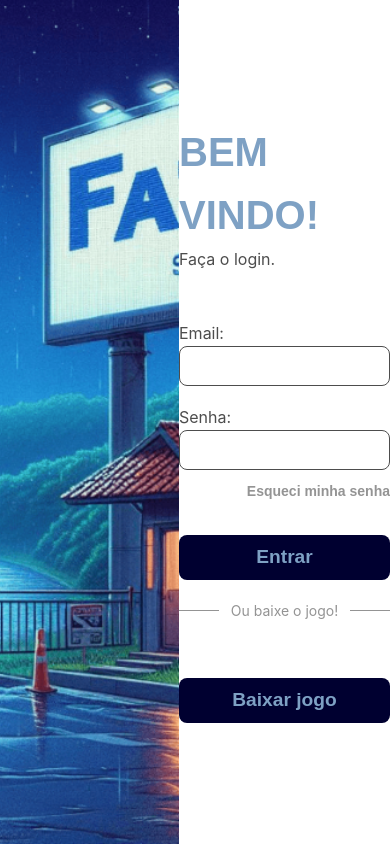
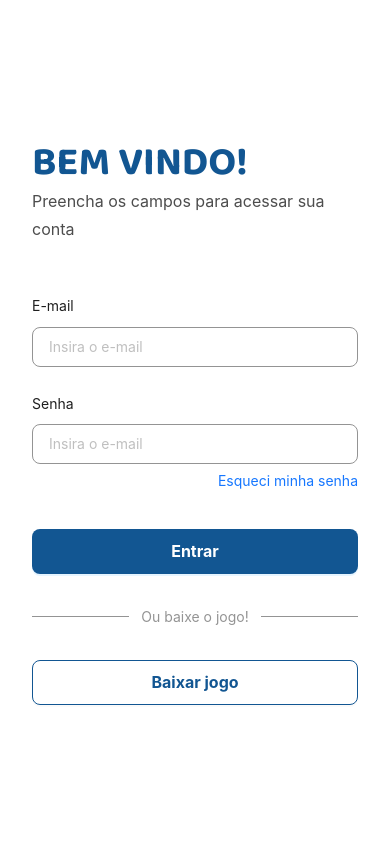
Before and after one commit to JoaoCarlosP/cyberchase-front, a React (Vite) app: page / in a window 390 px wide. Built offline with nearby package versions, Linux system fonts and the light colour scheme; no server answers.

Commit message:
feat: added responsiveness

```diff
--- a/src/app/UnauthPage/UnauthPage.module.scss
+++ b/src/app/UnauthPage/UnauthPage.module.scss
@@ -1,151 +1,75 @@
+@use 'src/styles/mixins.scss' as mixins;
+
 .container {
-  background-color: var(--primary-color);
-}
-
-.login {
   display: grid;
-  grid-template-columns: 6fr 4fr;
   height: 100vh;
   overflow: hidden;
 }
 
-.imageContainer {
-  position: relative;
-  display: flex;
-  justify-content: center;
-  align-items: center;
-  overflow: hidden;
-
-}
-
 .image {
-  position: absolute;
-  top: 0;
-  left: 0;
   width: 100%;
   height: 100%;
+  overflow: hidden;
   object-fit: cover;
-  z-index: 1;
-
-}
-
-.overlay {
-  position: absolute;
-  top: 0;
-  left: 0;
-  width: 100%;
-  height: 100%;
-  z-index: 2;
 }
 
 .form {
+  height: 100vh;
+  display: flex;
+  align-items: center;
+  justify-content: center;
+  padding: 0 4rem;
+
+  @include mixins.phone {
+    padding: 0 2rem;
+  }
+}
+
+.formOverlay {
+  height: 100%;
   width: 100%;
-  max-width: 400px;
+  margin: auto;
+
   display: flex;
   justify-content: center;
   flex-direction: column;
-  margin: auto;
 }
 
 .title {
   font-family: var(--font-family);
   font-size: 2.5rem;
+  line-height: 3rem;
   font-weight: bold;
-  color: #7EA1C4;
+  color: var(--primary-color);
 }
 
 .subtitle {
   font-size: 1rem;
-  color: var(--font-color);
+  color: var(--text-color);
   margin-bottom: 3.125rem;
 }
 
-.label {
-  font-size: 1rem;
-  color: var(--font-color);
-}
-
-.input {
-  border: 1px solid var(--font-color);
-  max-width: 400px;
-  height: 40px;
-  border-radius: 0.5rem;
-  padding: 0 1rem;
-  margin-bottom: 1.2rem;
-
-}
 
 .forgotPasswordButton {
-  color: var(--weak-font-color);
-  background-color: transparent;
-  border: none;
-  text-align: end;
-  font-size: 0.875rem;
-  cursor: pointer;
-  margin-bottom: 1.25rem;
-
-  &:hover {
-    text-decoration: underline;
-  }
+  margin-bottom: 2.5rem;
+  text-align: end !important;
+  font-size: 0.875rem !important;
 }
 
 .dividerContainer {
-  margin: 1.25rem 0 2.5rem;
+  gap: 0.75rem;
   display: flex;
-  gap: 0.75rem;
+  margin: 2rem 0;
   align-items: center;
 }
 
 .alternativeAccess {
   font-size: 0.875rem;
-  color: var(--weak-font-color);
+  color: var(--weak-text-color);
   margin-bottom: 0 !important;
 }
 
 .divider {
-  border-bottom: 1px solid var(--weak-font-color);
+  border-bottom: 1px solid var(--weak-text-color);
   flex: 1;
 }
-
-
-.loginButton {
-  height: 45px;
-  width: 100%;
-  max-width: 400px;
-  text-align: center;
-  background-color: #000030; /* Cor de fundo preto */
-  border-radius: 0.5rem;
-  color: #7EA1C4; /* Cor do texto azul claro */
-  border: none;
-  cursor: pointer;
-  font-size: 1.2rem;
-  font-weight: 700;
-  margin-top: 1rem; /* Espaçamento superior */
-  transition: background-color 0.3s ease; /* Transição suave de cor ao passar o mouse */
-
-  &:hover {
-    background-color: #7EA1C4; /* Cor de fundo preto escuro ao passar o mouse */
-    color: #000030; /* Cor do texto branco ao passar o mouse */
-  }
-}
-
-.downloadGameButton {
-  height: 45px;
-  width: 100%;
-  max-width: 400px;
-  text-align: center;
-  background-color: #000030; /* Cor de fundo preto */
-  border-radius: 0.5rem;
-  color: #7EA1C4; /* Cor do texto azul claro */
-  border: none;
-  cursor: pointer;
-  font-size: 1.2rem;
-  font-weight: 700;
-  margin-top: 1rem; /* Espaçamento superior */
-  transition: background-color 0.3s ease; /* Transição suave de cor ao passar o mouse */
-
-  &:hover {
-    background-color: #7EA1C4; /* Cor de fundo preto escuro ao passar o mouse */
-    color: #000030; /* Cor do texto branco ao passar o mouse */
-  }
-}
--- a/src/app/UnauthPage/UnauthPage.tsx
+++ b/src/app/UnauthPage/UnauthPage.tsx
@@ -1,9 +1,29 @@
 import { useForm } from 'antd/es/form/Form'
 import styles from './UnauthPage.module.scss'
-import { Form } from 'antd'
+import { Button, Col, Form, Input, Row } from 'antd'
 import UnauthRepository from '../../repositories/UnauthRepository'
 
 function UnauthPage() {
+  return (
+    <main className={styles.container}>
+      <Row className={styles.row}>
+        <Col xs={0} md={12} xl={16}>
+          <img
+            alt="Fatec"
+            className={styles.image}
+            src="src/assets/fatec.png"
+          />
+        </Col>
+
+        <Col xs={24} md={12} xl={8}>
+          <LoginSection />
+        </Col>
+      </Row>
+    </main>
+  )
+}
+
+function LoginSection() {
   const [formRef] = useForm()
 
   const onSubmit = async (data: any) => {
@@ -16,40 +36,54 @@ function UnauthPage() {
   }
 
   return (
-    <main className={styles.login}>
-      <div className={styles.imageContainer}>
-        <img src="src/assets/fatec.png" alt="Fatec" className={styles.image} />
-        <div className={styles.overlay}></div>
-      </div>
+    <Form
+      form={formRef}
+      layout='vertical'
+      onFinish={onSubmit}
+      className={styles.form}
+    >
+      <section className={styles.formOverlay}>
+        <h2 className={styles.title}>BEM VINDO!</h2>
+        <p className={styles.subtitle}>Preencha os campos para acessar sua conta</p>
 
-      <Form form={formRef} className={styles.form} onFinish={onSubmit}>
-        <h2 className={styles.title}>BEM VINDO!</h2>
-        <p className={styles.subtitle}>Faça o login.</p>
+        <Form.Item
+          name='email'
+          label='E-mail'
+        >
+          <Input
+            required
+            type='email'
+            placeholder='Insira o e-mail'
+          />
+        </Form.Item>
 
-        <label htmlFor="email" className={styles.label}>Email:</label>
-        <input
-          type="email"
-          name="email"
-          id="email"
-          className={styles.input}
-          required
-        />
+        <Form.Item
+          label='Senha'
+          name='password'
+          style={{ marginBottom: 8 }}
+        >
+          <Input
+            required
+            type='password'
+            placeholder='Insira o e-mail'
+          />
+        </Form.Item>
 
-        <label htmlFor="senha" className={styles.label}>Senha:</label>
-        <input
-          type="password"
-          name="senha"
-          id="senha"
-          className={styles.input}
-          style={{ marginBottom: '0.8rem' }}
-          required
-        />
+        <Button
+          type='link'
+          htmlType='button'
+          className={styles.forgotPasswordButton}
+        >
+          Esqueci minha senha
+        </Button>
 
-        <button type='button' className={styles.forgotPasswordButton}>
-          <b>Esqueci minha senha</b>
-        </button>
-
-        <button type="submit" className={styles.loginButton}>Entrar</button>
+        <Button
+          type='primary'
+          htmlType="submit"
+          className={styles.loginButton}
+        >
+          Entrar
+        </Button>
 
         <aside className={styles.dividerContainer}>
           <div className={styles.divider}></div>
@@ -57,12 +91,15 @@ function UnauthPage() {
           <div className={styles.divider}></div>
         </aside>
 
-        <button type="button" className={styles.downloadGameButton}>
+        <Button
+          type='default'
+          htmlType="button"
+          className={styles.downloadGameButton}
+        >
           Baixar jogo
-        </button>
-
-      </Form>
-    </main>
+        </Button>
+      </section>
+    </Form>
   )
 }
 
--- /dev/null
+++ b/src/styles/antd.scss
@@ -0,0 +1,63 @@
+.ant-btn {
+  height: 45px;
+  text-align: center;
+
+  border-radius: 0.5rem;
+  border: none;
+  cursor: pointer;
+
+  font-size: 1rem;
+  font-weight: 700;
+
+  &:hover {
+    filter: brightness(75%);
+  }
+}
+
+.ant-btn-primary {
+  background-color: var(--primary-color) !important;
+  color: var(--text-over-primary-color) !important;
+}
+
+.ant-btn-link {
+  height: auto;
+  display: inline !important;
+  font-weight: normal;
+  color: var(--weak-text-color);
+  padding: 0;
+
+  &:hover {
+    color: var(--weak-text-color) !important;
+  }
+
+  &>span {
+    &:hover {
+      text-decoration: underline;
+      color: var(--weak-text-color);
+    }
+  }
+}
+
+.ant-btn-default {
+  border: 1px solid var(--primary-color);
+  color: var(--primary-color);
+
+  &:hover {
+    color: var(--text-over-primary-color) !important;
+    background-color: var(--primary-color) !important;
+    filter: brightness(100%);
+  }
+}
+
+.ant-form-item-label {
+  font-size: 1rem;
+  padding-bottom: 5px;
+  color: var(--text-color);
+}
+
+.ant-input {
+  border: 1px solid var(--weak-text-color);
+  height: 40px;
+  border-radius: 0.5rem;
+  padding: 0 1rem;
+}
--- a/src/styles/index.scss
+++ b/src/styles/index.scss
@@ -1,9 +1,10 @@
 @use './mixins.scss' as mixins;
 @import './variables.scss';
+@import './antd.scss';
 
 html {
   background-color: var(--background-color);
-  font-family: 'Baloo 2', sans-serif;
+  font-family: var(--font-family);
 
   * {
     margin: 0;
--- a/src/styles/mixins.scss
+++ b/src/styles/mixins.scss
@@ -1,35 +1,35 @@
+@mixin sm-phone {
+  @media screen and (max-width: 480px) {
+    @content;
+  }
+}
+
 @mixin phone {
-  @media screen and (min-width: 320px) {
+  @media screen and (max-width: 600px) {
     @content;
   }
 }
 
 @mixin tablet {
-  @media screen and (min-width: 600px) {
+  @media screen and (max-width: 768px) {
     @content;
   }
 }
 
 @mixin pc {
-  @media screen and (min-width: 768px) {
+  @media screen and (max-width: 1024px) {
     @content;
   }
 }
 
 @mixin laptop {
-  @media screen and (min-width: 1024px) {
+  @media screen and (max-width: 1280px) {
     @content;
   }
 }
 
 @mixin desktop {
-  @media screen and (min-width: 1280px) {
+  @media screen and (max-width: 1440px) {
     @content;
   }
 }
-
-@mixin large-desktop {
-  @media screen and (min-width: 1440px) {
-    @content;
-  }
-}
--- a/src/styles/variables.scss
+++ b/src/styles/variables.scss
@@ -1,7 +1,10 @@
+@import url('https://fonts.googleapis.com/css2?family=Baloo+2:wght@400..800&display=swap');
+
 :root {
-  --primary-color: #5A10A4;
-  --secondary-color: #FFFFFF;
-  --font-color: #4D4D4D;
-  --weak-font-color: #949494;
+  --primary-color: #125692;
+  --text-over-primary-color: #FFFFFF;
+  --dark-primary-color: #0E263B;
+  --text-color: #4D4D4D;
+  --weak-text-color: #949494;
   --font-family: 'Baloo 2', sans-serif;
 }
```
Also changed, not shown: src/App.tsx (line endings or trailing spaces).
